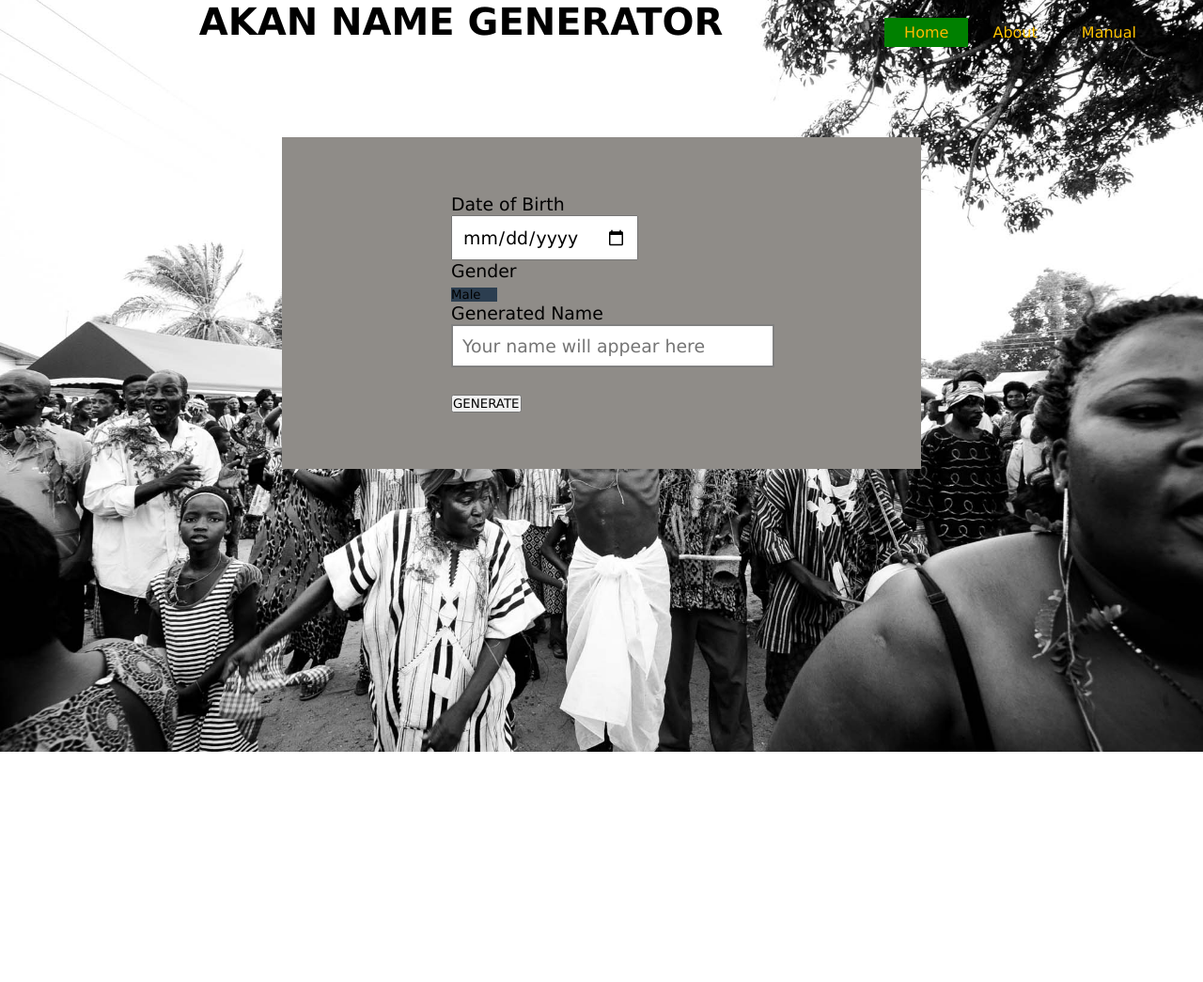
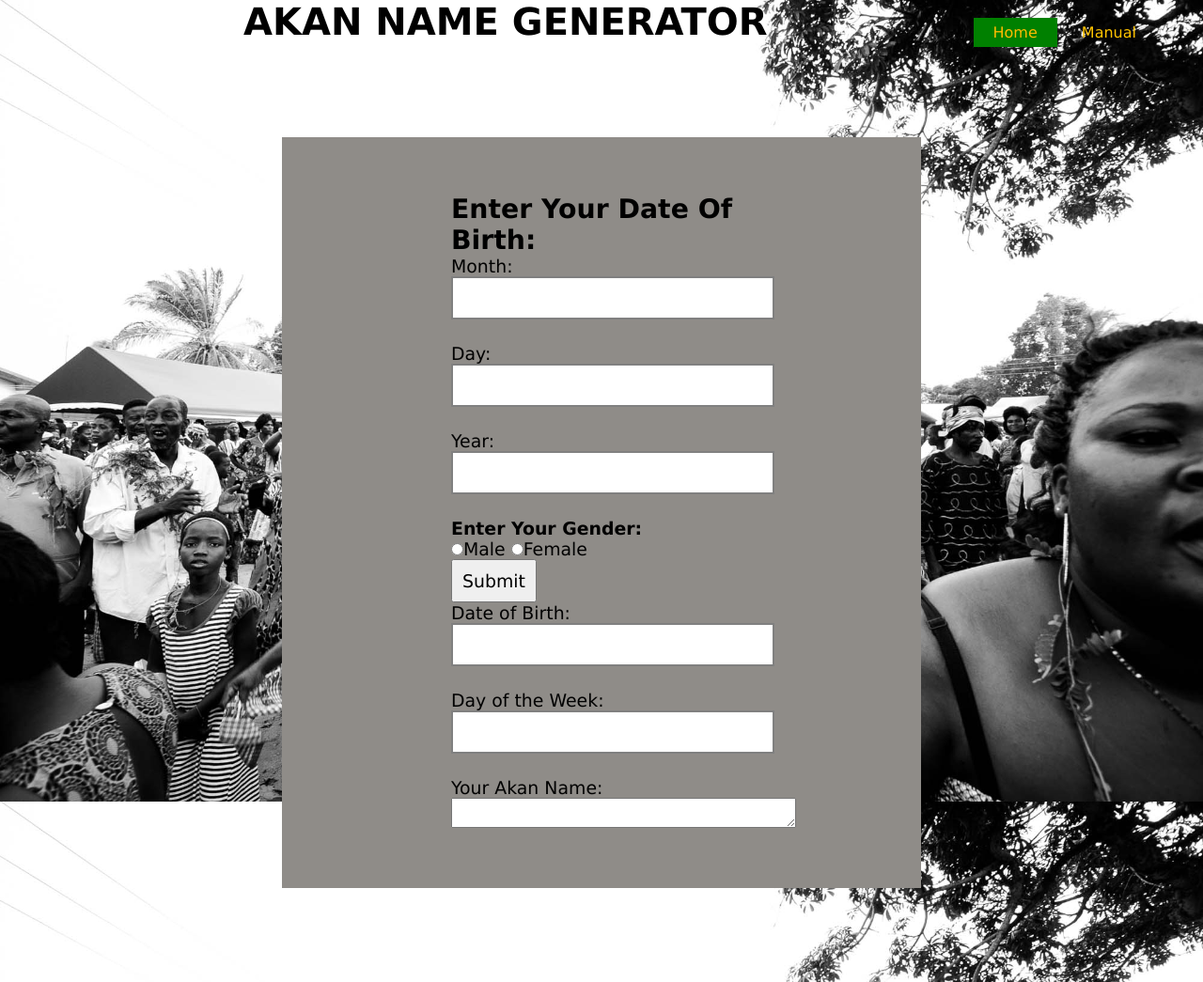
Before and after one commit to BernardMugita/Name-generator, a plain HTML site: page index.html in a window 1280 px wide. Shown: the whole page at 94% size. Before the commit the page ends 800 px from the top, so only its background shows below. Drawn offline with Linux system fonts and the light colour scheme.

Commit message:
This is an update on the index file

```diff
--- a/index.html
+++ b/index.html
@@ -5,7 +5,7 @@
             <link href="CSS/styles.css" rel="stylesheet">
             <title>NAME GENERATOR</title>
             <link rel = "icon" type = "image/png" href = "flag.png">
-
+            <script src="JS/javascript.js"></script>
         </head>
 
         <body>
@@ -17,7 +17,6 @@
 
                         <ul>
                             <li class="active"><a href="#">Home</a></li>
-                            <li><a href="About.html">About</a></li>
                             <li><a href="Manual.html">Manual</a></li>
 
                         </ul>
@@ -29,23 +28,21 @@
 
                     <div class="body">
 
-                        <form>
-                            <label>Date of Birth</label>
-                            <input type="date"><br>
-
-                            <label>Gender</label>
-                            <div class="select">
-                                <select name="GENDER" id="GENDER">
-                                    <option value="Male">Male</option>
-                                    <option value="Female">Female</option>
-                                    <option value="Other">Other</option>
-                                </select>
-                            </div>
-
-                            <label>Generated Name</label>
-                            <input type="text" name="Name" placeholder="Your name will appear here">
-                            <button id="btn-GENERATE">GENERATE</button>
-                        </form>
+                    <form>
+                            <h2>Enter Your Date Of Birth: </h2>
+                                <p>Month: <input type="text" name="month" size="2"></p>
+                                <p>Day:  <input type="text" name="day" size="2"></p>
+                                <p>Year: <input type="text" name="year" size="4"></p>
+                                <h4>Enter Your Gender: </h4>
+                                <div class="radio-buttons">
+                                    <input type="radio" name="gender" value="male" id="maleRadio" />Male
+                                    <input type="radio" name="gender" value="female" id="femaleRadio"/>Female
+                                </div>
+                                 <p> <input type="button" value="Submit" onclick="calculate(form)"></p>
+                                 <p> Date of Birth: <input type="text" name="result1" size="18"></p>
+                                 <p> Day of the Week: <input type="text" name="result2" size="18"></p>
+                                 <p> Your Akan Name: <textarea name="result3" rows="2" cols="50"></textarea></p>
+                    </form>
 
 
 
@@ -58,7 +55,7 @@
             </div>
 
         </body>
-        <script src="JS/javascript.js"></script>
+
 
 
     </html>
```
